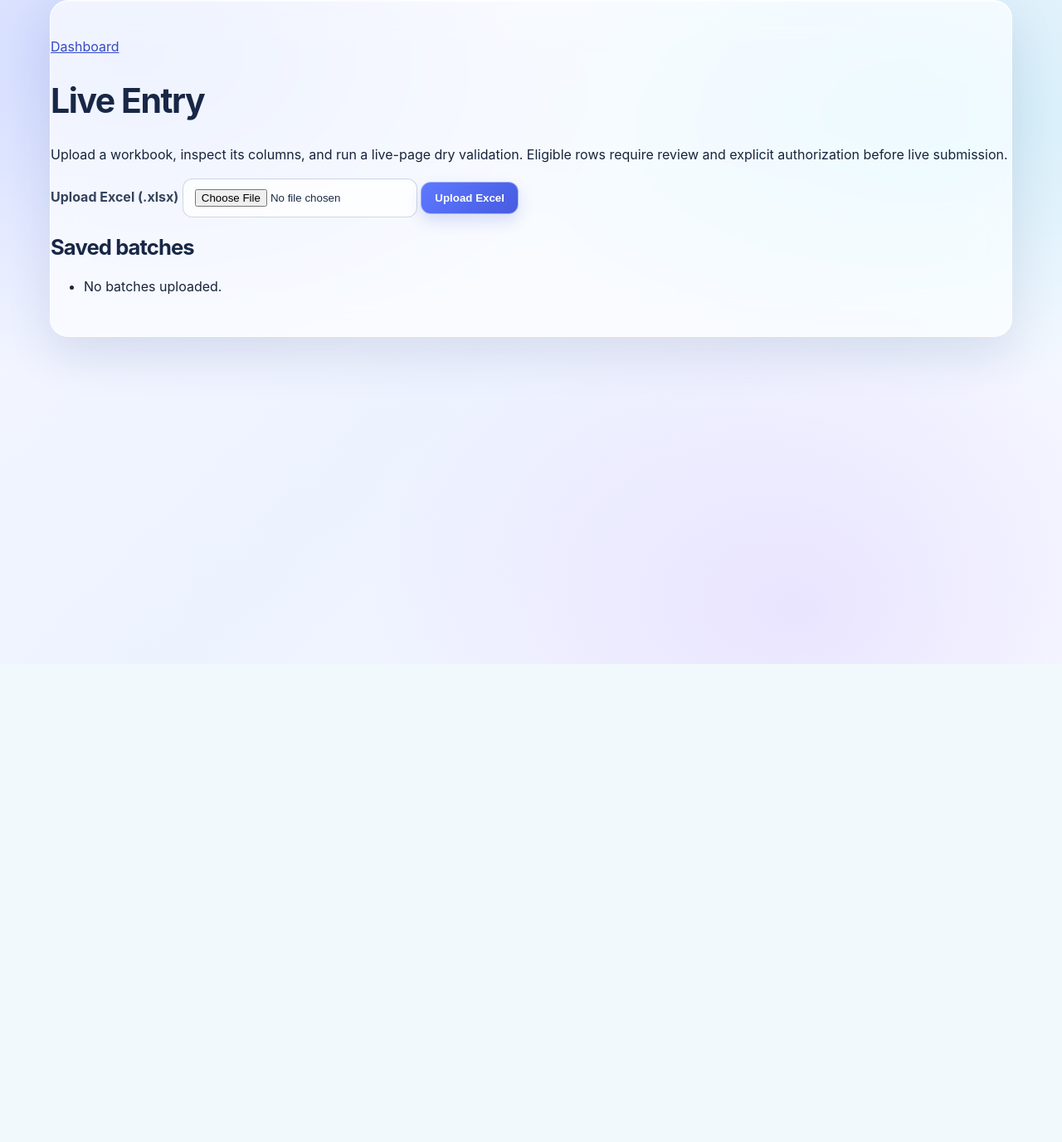
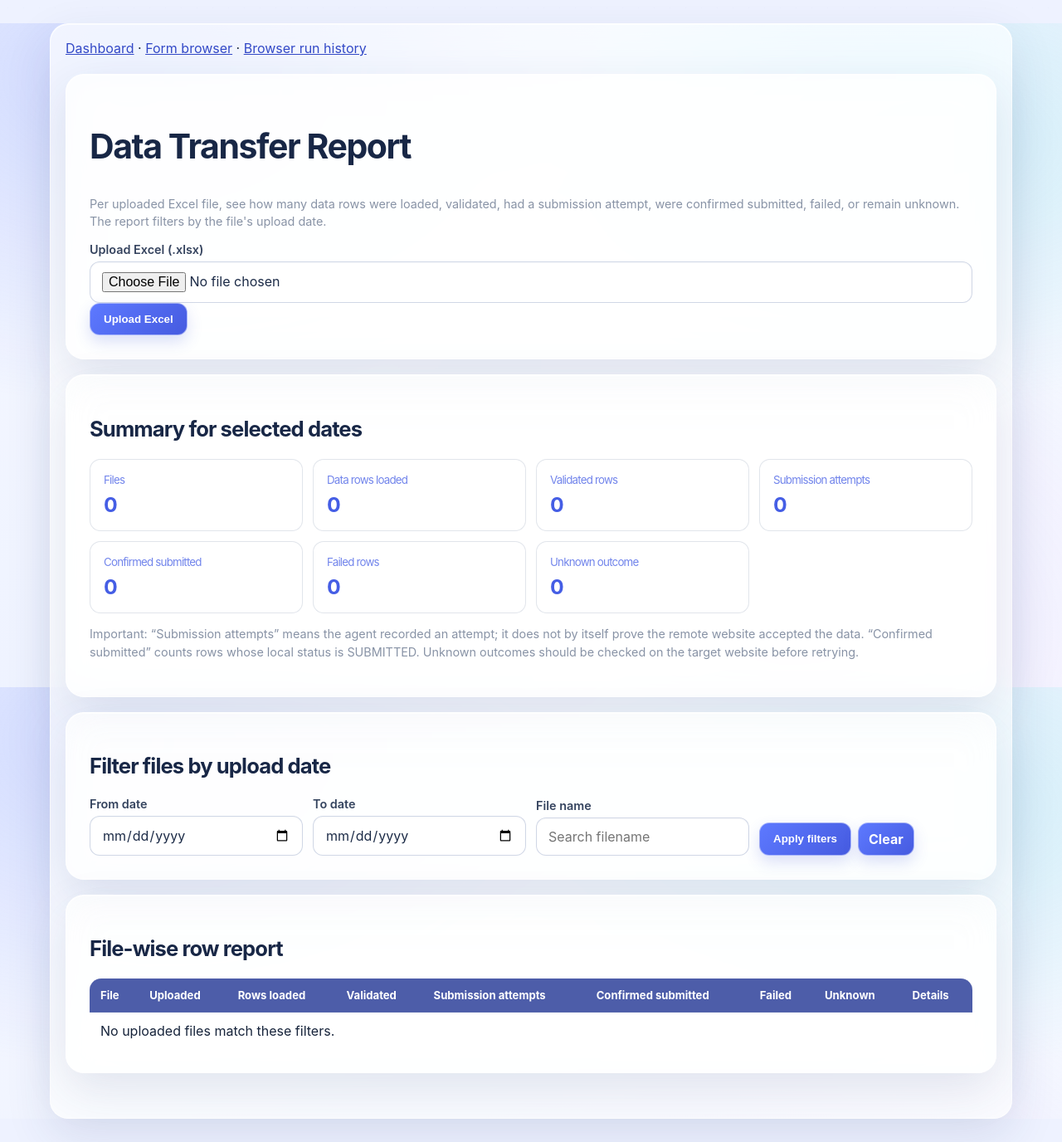
Before and after one commit to HERRY2DEV-ss/LocalSurveyTestAgent, a Flask app: page /live-entry in a window 1280 px wide. Shown: the whole page at 83% size. Before the commit the page ends 800 px from the top, so only its background shows below. Run offline with Flask 3, Linux system fonts and the light colour scheme; the visitor is signed in with stand-in values (Sample User, id 1); data that the repository does not hold is empty; some libraries are stand-ins or nearby versions.

Commit message:
Add file-wise data transfer report and date filters

```diff
--- a/templates/live_entry.html
+++ b/templates/live_entry.html
@@ -1,10 +1,88 @@
-<!doctype html><html lang="en"><head><meta charset="utf-8"><title>Live Entry</title>  <link rel="stylesheet" href="{{ url_for('static', filename='glass.css') }}">
+<!doctype html>
+<html lang="en">
+<head>
+  <meta charset="utf-8">
+  <meta name="viewport" content="width=device-width, initial-scale=1">
+  <title>Live Entry · Data Transfer Report</title>
+  <link rel="stylesheet" href="{{ url_for('static', filename='glass.css') }}">
+  <style>
+    .page{max-width:1240px;margin:28px auto;padding:0 18px 36px}
+    .panel{margin:18px 0;padding:22px;border-radius:16px}
+    .filters{display:grid;grid-template-columns:repeat(4,minmax(150px,1fr));gap:12px;align-items:end}
+    label{display:block;font-size:.9rem;font-weight:600;margin-bottom:6px}
+    input{box-sizing:border-box;width:100%;min-height:42px;padding:10px;border:1px solid #cbd5e1;border-radius:9px;font:inherit}
+    .actions{display:flex;gap:8px;flex-wrap:wrap}
+    .stats{display:grid;grid-template-columns:repeat(4,minmax(130px,1fr));gap:12px}
+    .stat{padding:16px;border:1px solid rgba(148,163,184,.28);border-radius:13px;background:rgba(255,255,255,.48)}
+    .stat small{display:block;opacity:.76;margin-bottom:7px}
+    .stat strong{font-size:1.55rem;overflow-wrap:anywhere}
+    .table-wrap{overflow-x:auto}
+    table{width:100%;border-collapse:collapse;min-width:850px}
+    th,td{text-align:left;padding:12px;border-bottom:1px solid rgba(148,163,184,.3);vertical-align:top}
+    th{font-size:.82rem;white-space:nowrap}
+    .muted{opacity:.76;font-size:.9rem;line-height:1.5}
+    .btn{display:inline-block;padding:9px 12px;border-radius:9px;text-decoration:none}
+    @media(max-width:760px){.filters,.stats{grid-template-columns:repeat(2,minmax(0,1fr))}.page{margin-top:14px}.panel{padding:15px}}
+    @media(max-width:440px){.filters,.stats{grid-template-columns:1fr}}
+  </style>
 </head>
-<body><main><p><a href="/">Dashboard</a></p><h1>Live Entry</h1>
-<p>Upload a workbook, inspect its columns, and run a live-page dry validation. Eligible rows require review and explicit authorization before live submission.</p>
-{% with messages = get_flashed_messages() %}{% for message in messages %}<p role="alert">{{ message }}</p>{% endfor %}{% endwith %}
-<form method="post" action="{{ url_for('live_batches.upload') }}" enctype="multipart/form-data">
-<input type="hidden" name="csrf_token" value="{{ csrf_token() }}">
-<label for="workbook">Upload Excel (.xlsx)</label> <input id="workbook" type="file" name="workbook" accept=".xlsx" required>
-<button type="submit">Upload Excel</button></form>
-<h2>Saved batches</h2><ul>{% for batch in batches %}<li><a href="{{ url_for('live_batches.detail', batch_id=batch.id) }}">{{ batch.filename }}</a> — {{ batch.created_at }}</li>{% else %}<li>No batches uploaded.</li>{% endfor %}</ul></main></body></html>
+<body>
+<main class="page">
+  <p><a href="/">Dashboard</a> · <a href="/automation">Form browser</a> · <a href="/history">Browser run history</a></p>
+  <section class="panel">
+    <h1>Data Transfer Report</h1>
+    <p class="muted">Per uploaded Excel file, see how many data rows were loaded, validated, had a submission attempt, were confirmed submitted, failed, or remain unknown. The report filters by the file's upload date.</p>
+    <form method="post" action="{{ url_for('live_batches.upload') }}" enctype="multipart/form-data">
+      <input type="hidden" name="csrf_token" value="{{ csrf_token() }}">
+      <label for="workbook">Upload Excel (.xlsx)</label>
+      <input id="workbook" type="file" name="workbook" accept=".xlsx" required>
+      <button type="submit">Upload Excel</button>
+    </form>
+  </section>
+
+  <section class="panel">
+    <h2>Summary for selected dates</h2>
+    <div class="stats">
+      <div class="stat"><small>Files</small><strong>{{ totals.files or 0 }}</strong></div>
+      <div class="stat"><small>Data rows loaded</small><strong>{{ totals.total_rows or 0 }}</strong></div>
+      <div class="stat"><small>Validated rows</small><strong>{{ totals.validated_rows or 0 }}</strong></div>
+      <div class="stat"><small>Submission attempts</small><strong>{{ totals.attempted_rows or 0 }}</strong></div>
+      <div class="stat"><small>Confirmed submitted</small><strong>{{ totals.submitted_rows or 0 }}</strong></div>
+      <div class="stat"><small>Failed rows</small><strong>{{ totals.failed_rows or 0 }}</strong></div>
+      <div class="stat"><small>Unknown outcome</small><strong>{{ totals.unknown_rows or 0 }}</strong></div>
+    </div>
+    <p class="muted">Important: “Submission attempts” means the agent recorded an attempt; it does not by itself prove the remote website accepted the data. “Confirmed submitted” counts rows whose local status is SUBMITTED. Unknown outcomes should be checked on the target website before retrying.</p>
+  </section>
+
+  <section class="panel">
+    <h2>Filter files by upload date</h2>
+    <form method="get" class="filters">
+      <div><label for="from_date">From date</label><input id="from_date" type="date" name="from_date" value="{{ from_date }}"></div>
+      <div><label for="to_date">To date</label><input id="to_date" type="date" name="to_date" value="{{ to_date }}"></div>
+      <div><label for="filename">File name</label><input id="filename" name="filename" value="{{ filename }}" placeholder="Search filename"></div>
+      <div class="actions"><button type="submit">Apply filters</button><a class="btn" href="{{ url_for('live_batches.index') }}">Clear</a></div>
+    </form>
+  </section>
+
+  {% with messages = get_flashed_messages() %}{% for message in messages %}<p role="alert">{{ message }}</p>{% endfor %}{% endwith %}
+  <section class="panel">
+    <h2>File-wise row report</h2>
+    <div class="table-wrap"><table>
+      <thead><tr><th>File</th><th>Uploaded</th><th>Rows loaded</th><th>Validated</th><th>Submission attempts</th><th>Confirmed submitted</th><th>Failed</th><th>Unknown</th><th>Details</th></tr></thead>
+      <tbody>
+      {% for batch in batches %}
+        <tr>
+          <td>{{ batch.filename }}</td><td>{{ batch.created_at }}</td><td>{{ batch.total_rows or 0 }}</td>
+          <td>{{ batch.validated_rows or 0 }}</td><td>{{ batch.attempted_rows or 0 }}</td>
+          <td>{{ batch.submitted_rows or 0 }}</td><td>{{ batch.failed_rows or 0 }}</td><td>{{ batch.unknown_rows or 0 }}</td>
+          <td><a href="{{ url_for('live_batches.detail', batch_id=batch.id) }}">Open rows</a></td>
+        </tr>
+      {% else %}
+        <tr><td colspan="9">No uploaded files match these filters.</td></tr>
+      {% endfor %}
+      </tbody>
+    </table></div>
+  </section>
+</main>
+</body>
+</html>
```
